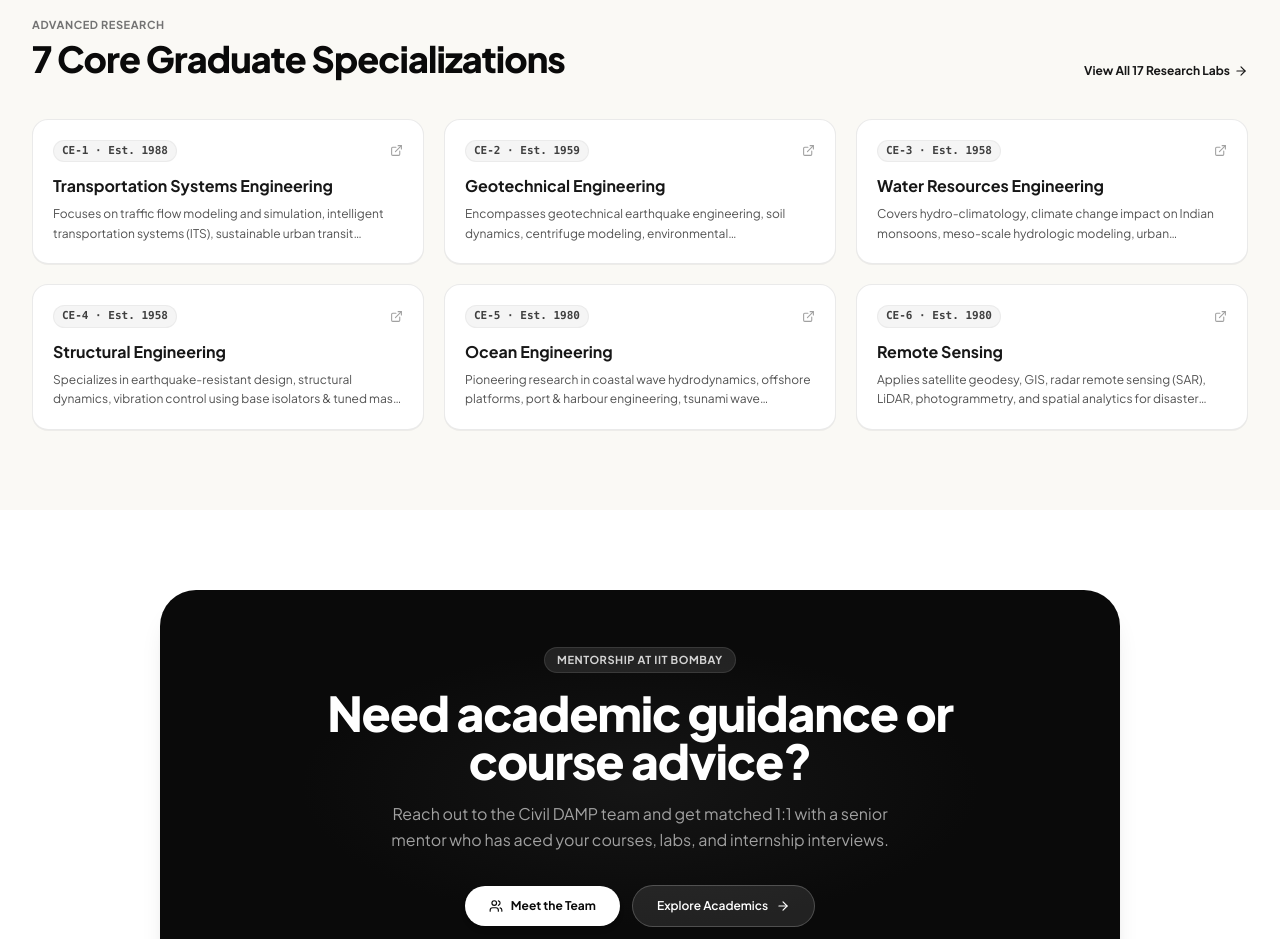
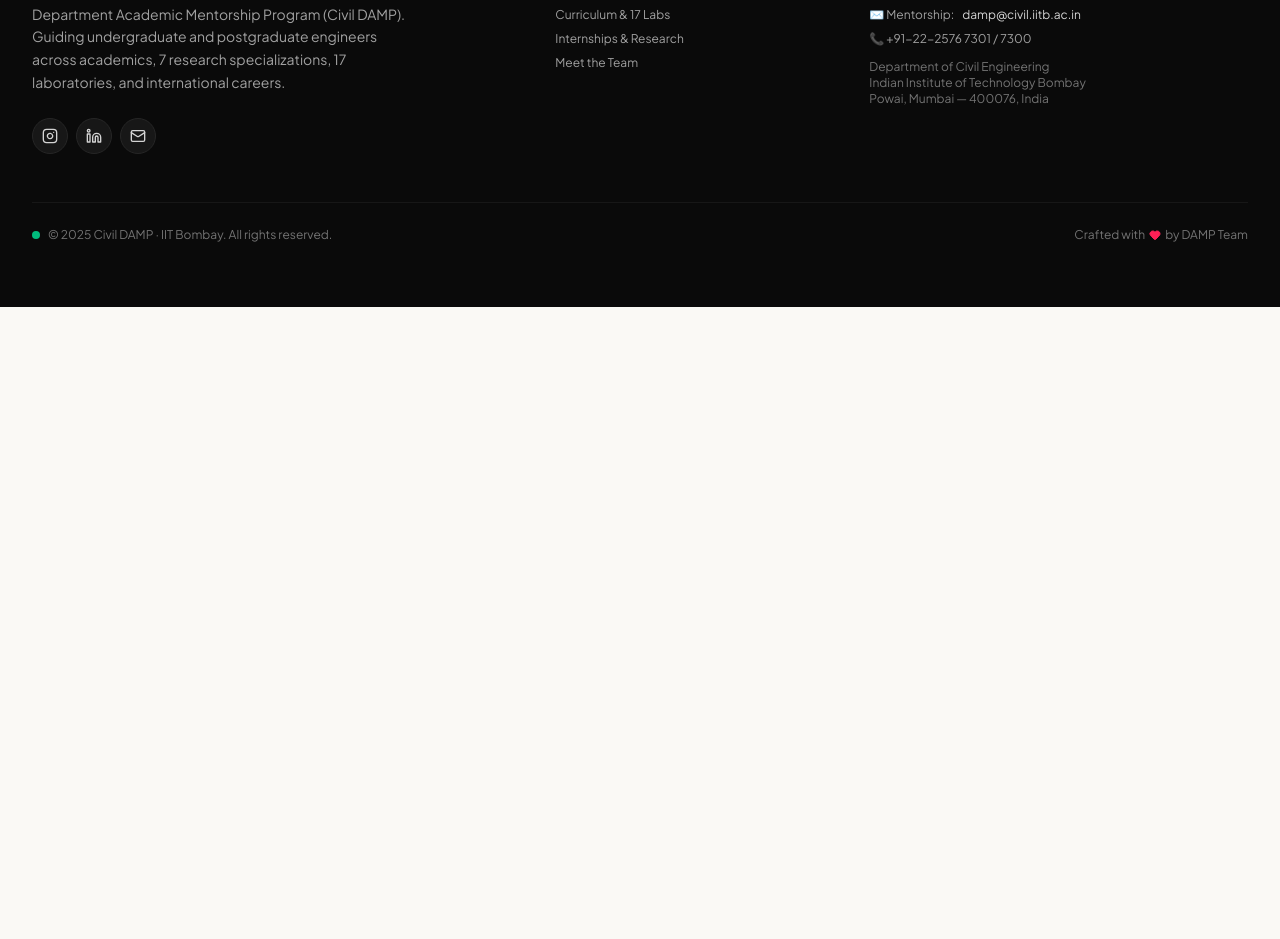
Before and after one commit to kunal-gandvane/civil-damp-website, a React (Vite) app: page / in a window 1280 px wide. Shown: the part 1913-2852 px from the top of the page. After the commit the page ends 2220 px from the top, so only its background shows below. Built offline with nearby package versions, Linux system fonts and the light colour scheme; a web font is replaced by a local one.

Commit message:
Update Home.jsx

```diff
--- a/src/pages/Home.jsx
+++ b/src/pages/Home.jsx
@@ -92,7 +92,7 @@
             <div className="text-center max-w-2xl mx-auto mb-12">
               <span className="text-[11px] font-bold uppercase tracking-wider text-neutral-500">Core Pillars</span>
               <h2 className="font-display text-3xl sm:text-4xl font-extrabold text-neutral-950 tracking-tight mt-1 mb-3">
-                Everything You Need for Civil Engineering
+                Everything You Need
               </h2>
               <p className="text-neutral-600 text-sm sm:text-base">
                 From academic course reviews to senior mentor pairings, explore every pillar of your IIT Bombay journey.
@@ -128,94 +128,6 @@
           </div>
         </div>
       </section>
-
-      {/* ===== 7 CORE GRADUATE SPECIALIZATIONS ===== */}
-      <section className="py-16 sm:py-20 bg-[#faf9f5] border-t border-neutral-200/80">
-        <div className="max-w-7xl mx-auto px-4 sm:px-6 lg:px-8">
-          <ScrollReveal animation="fade-up">
-            <div className="flex flex-col sm:flex-row sm:items-end justify-between mb-10 gap-4">
-              <div>
-                <span className="text-[11px] font-bold uppercase tracking-wider text-neutral-500">Advanced Research</span>
-                <h2 className="font-display text-3xl sm:text-4xl font-extrabold text-neutral-950 tracking-tight mt-1">
-                  7 Core Graduate Specializations
-                </h2>
-              </div>
-              <Link
-                to="/academics?tab=1"
-                className="inline-flex items-center gap-1 text-xs font-bold text-neutral-900 hover:underline"
-              >
-                <span>View All 17 Research Labs</span>
-                <ArrowRight size={14} />
-              </Link>
-            </div>
-          </ScrollReveal>
-
-          <div className="grid grid-cols-1 sm:grid-cols-2 lg:grid-cols-3 gap-5">
-            {specializations.slice(0, 6).map((spec, i) => (
-              <ScrollReveal key={spec.id} animation="fade-up" delay={i * 60}>
-                <a
-                  href={spec.url}
-                  target="_blank"
-                  rel="noreferrer"
-                  className="bg-white rounded-2xl p-5 border border-neutral-200/80 hover:border-neutral-300 hover-lift group block shadow-2xs"
-                >
-                  <div className="flex items-center justify-between mb-3">
-                    <span className="text-[11px] font-bold font-mono px-2 py-0.5 rounded-full bg-neutral-100 text-neutral-700 border border-neutral-200/60">
-                      {spec.code} · Est. {spec.established}
-                    </span>
-                    <ExternalLink size={13} className="text-neutral-400 group-hover:text-neutral-900 transition-colors" />
-                  </div>
-                  <h3 className="font-bold text-neutral-900 mb-1.5 text-base group-hover:text-black">
-                    {spec.name}
-                  </h3>
-                  <p className="text-xs text-neutral-600 line-clamp-2 leading-relaxed">
-                    {spec.description}
-                  </p>
-                </a>
-              </ScrollReveal>
-            ))}
-          </div>
-        </div>
-      </section>
-
-      {/* ===== CTA BANNER ===== */}
-      <section className="py-16 sm:py-20 bg-white">
-        <div className="max-w-5xl mx-auto px-4 sm:px-6 lg:px-8">
-          <ScrollReveal animation="scale">
-            <div className="bg-neutral-950 rounded-3xl sm:rounded-[36px] p-8 sm:p-14 text-white text-center shadow-xl relative overflow-hidden">
-              <div className="absolute inset-0 bg-radial from-neutral-800/40 via-transparent to-transparent pointer-events-none"></div>
-
-              <div className="relative z-10 max-w-2xl mx-auto">
-                <span className="text-[11px] font-bold uppercase tracking-wider px-3 py-1 rounded-full bg-white/10 text-neutral-300 border border-white/10 inline-block mb-4">
-                  Mentorship at IIT Bombay
-                </span>
-                <h2 className="font-display text-3xl sm:text-4xl lg:text-5xl font-extrabold tracking-tight mb-4 text-white">
-                  Need academic guidance or course advice?
-                </h2>
-                <p className="text-neutral-400 text-sm sm:text-base leading-relaxed mb-8 max-w-lg mx-auto">
-                  Reach out to the Civil DAMP team and get matched 1:1 with a senior mentor who has aced your courses, labs, and internship interviews.
-                </p>
-                <div className="flex flex-wrap items-center justify-center gap-3">
-                  <Link
-                    to="/team"
-                    className="inline-flex items-center gap-2 bg-white text-neutral-950 font-bold px-6 py-3 rounded-full text-xs hover:bg-neutral-100 shadow-md hover:shadow-lg transition-all"
-                  >
-                    <Users size={14} />
-                    <span>Meet the Team</span>
-                  </Link>
-                  <Link
-                    to="/academics"
-                    className="inline-flex items-center gap-2 bg-white/10 text-white font-semibold px-6 py-3 rounded-full text-xs border border-white/20 hover:bg-white/15 transition-all"
-                  >
-                    <span>Explore Academics</span>
-                    <ArrowRight size={14} />
-                  </Link>
-                </div>
-              </div>
-            </div>
-          </ScrollReveal>
-        </div>
-      </section>
     </div>
   )
 }
```
